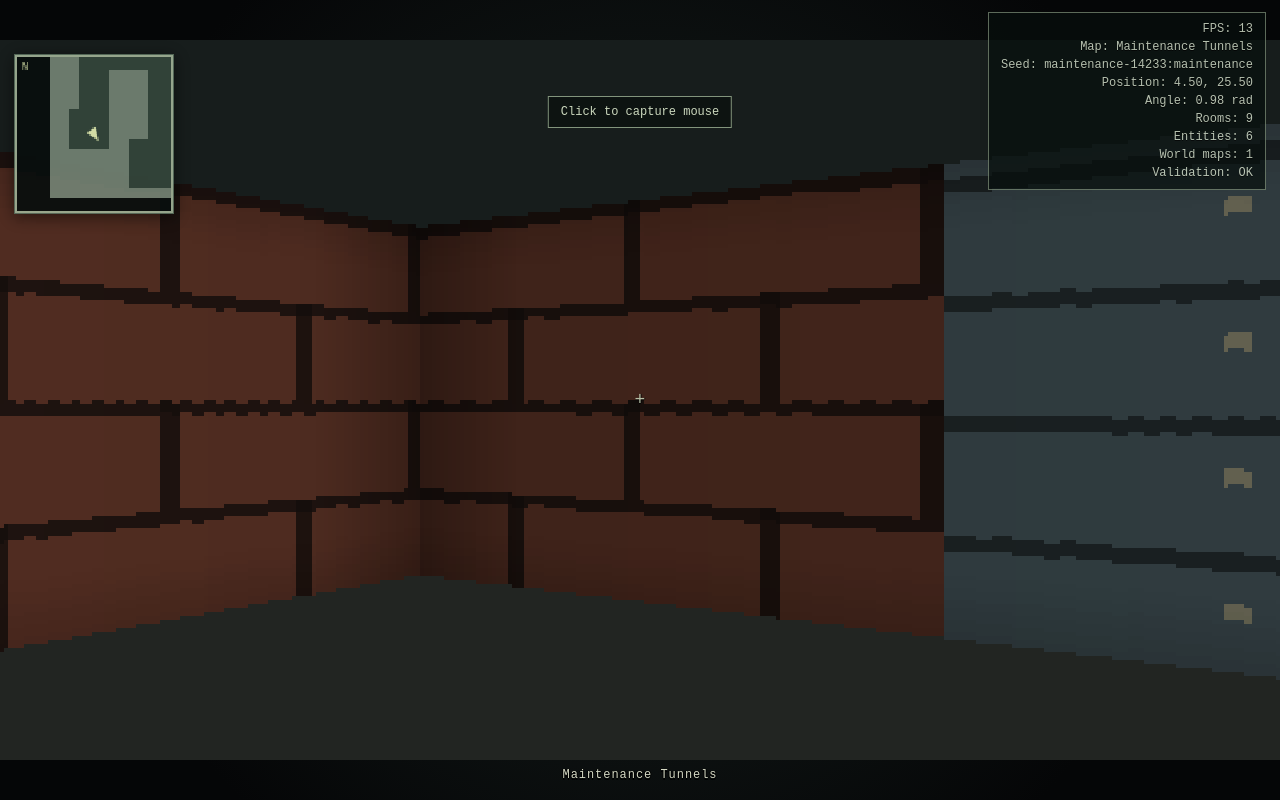
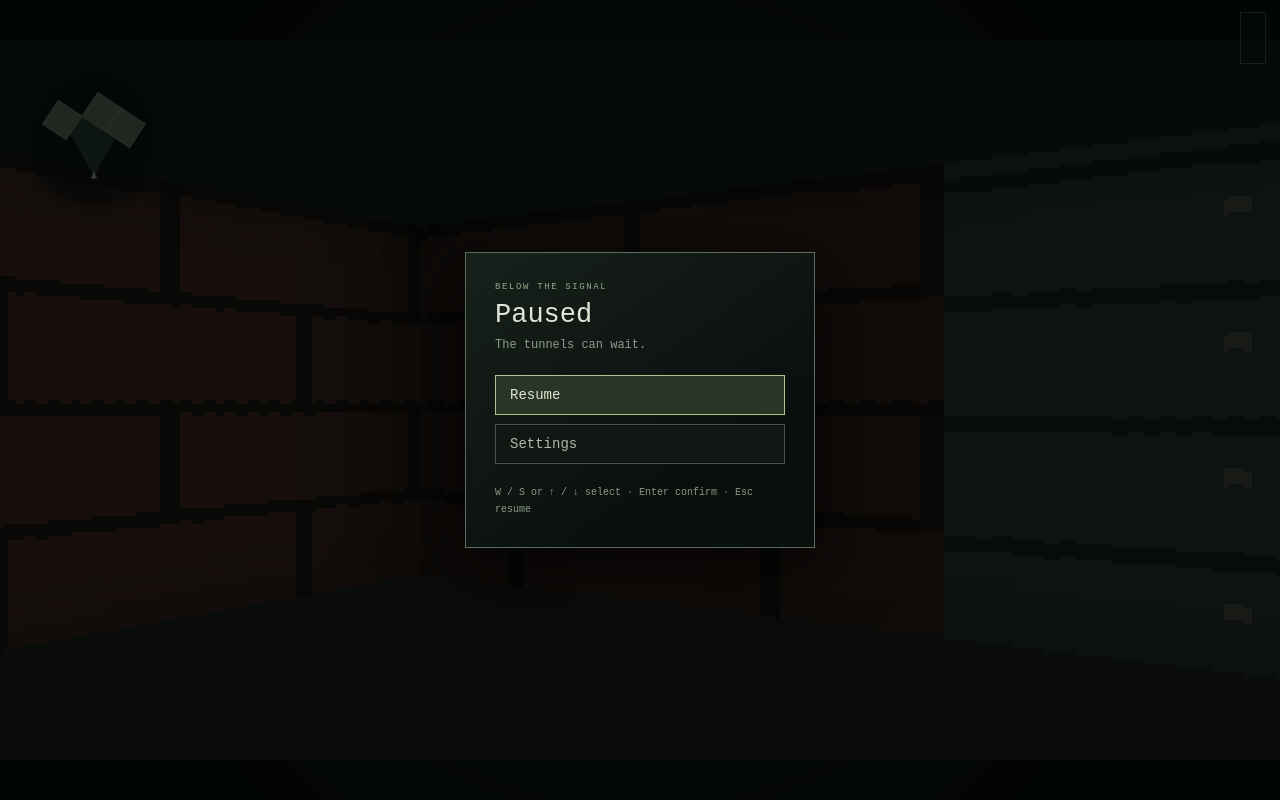
Before and after one commit to sortedcord/project-serenade, a website built with Vite: page index.html in a window 1280 px wide. Built offline with nearby package versions, Linux system fonts and the light colour scheme; animation ran at ten frames a second.

Commit message:
Start paused with capture-gated resume and camera-view minimap

```diff
--- a/index.html
+++ b/index.html
@@ -7,21 +7,21 @@
   </head>
   <body>
     <main id="game-shell">
-      <canvas id="game-canvas" width="320" height="180" aria-label="Below the Signal game"></canvas>
+      <canvas id="game-canvas" width="320" height="180" aria-label="Below the Signal game" tabindex="-1"></canvas>
       <section id="hud" aria-live="polite">
         <div id="crosshair">+</div>
         <div id="location-name" aria-live="polite"></div>
         <div id="prompt"></div>
-        <canvas id="minimap" width="96" height="96" aria-label="Nearby map: north up, gold exits, amber props, player direction" data-position="top-left"></canvas>
+        <canvas id="minimap" width="160" height="160" aria-label="Camera view from above: forward up, visible walls, gold exits, amber props" data-position="top-left"></canvas>
         <div id="debug-info" aria-label="Performance and debug information" aria-live="off" hidden></div>
       </section>
-      <div id="capture-message">Click to capture mouse</div>
       <div id="error" role="alert"></div>
-      <div id="pause-shade" hidden>
+      <div id="pause-shade">
         <section id="pause-panel" role="dialog" aria-modal="true" aria-labelledby="pause-title" tabindex="-1">
           <p class="settings-kicker">BELOW THE SIGNAL</p>
           <h1 id="pause-title">Paused</h1>
           <p class="pause-intro">The tunnels can wait.</p>
+          <p id="pause-capture-error" class="pause-help" role="alert"></p>
           <nav aria-label="Pause actions">
             <button id="pause-resume" type="button">Resume</button>
             <button id="pause-settings" type="button">Settings</button>
@@ -53,7 +53,7 @@
             <span class="setting-control"><output id="setting-ao-value" for="setting-ao"></output><input id="setting-ao" type="range" min="0" max="1" step="0.05" /></span>
           </label>
           <label class="setting-row" for="setting-minimap-size">
-            <span class="setting-copy"><span class="setting-name">Minimap size</span><span class="setting-description">On-screen size of the nearby map</span></span>
+            <span class="setting-copy"><span class="setting-name">Minimap size</span><span class="setting-description">On-screen size of the camera-view map</span></span>
             <span class="setting-control"><output id="setting-minimap-size-value" for="setting-minimap-size"></output><input id="setting-minimap-size" type="range" min="96" max="256" step="8" /></span>
           </label>
           <label class="setting-row" for="setting-minimap-position">
--- a/src/engine/Game.ts
+++ b/src/engine/Game.ts
@@ -35,14 +35,9 @@
   private readonly settingsScreen: SettingsScreen;
   private readonly pauseMenu: PauseMenu;
   private transitionCooldown = 0;
-  private readonly canvas: HTMLCanvasElement;
-  private readonly captureMessage: HTMLElement;
   private readonly prompt: HTMLElement;
-  private pointerLockPending = false;
 
-  constructor(canvas: HTMLCanvasElement, captureMessage: HTMLElement, prompt: HTMLElement, seed: string) {
-    this.canvas = canvas;
-    this.captureMessage = captureMessage;
+  constructor(canvas: HTMLCanvasElement, prompt: HTMLElement, seed: string) {
     this.prompt = prompt;
     this.world = new WorldManager(seed);
     this.player = createPlayer(this.world.currentMap);
@@ -57,17 +52,16 @@
       this.renderer.ambientOcclusion = settings.ambientOcclusion;
       this.frameRateLimiter.setLimit(settings.maxFps);
       this.frameRateLimiter.reset();
+      this.minimap.configure(settings.minimapPosition, settings.minimapSize);
       this.debugInfo.configure(settings);
     }, () => this.pauseMenu.show());
     this.pauseMenu = new PauseMenu(canvas, this.settingsScreen, paused => {
       this.input.setSuspended(paused);
-      this.pointerLockPending = !paused;
-      this.captureMessage.classList.add('hidden');
       if (paused) this.prompt.textContent = '';
+      this.previousTime = performance.now();
       this.frameRateLimiter.reset();
     });
-    document.addEventListener('pointerlockchange', this.onPointerLockChange);
-    document.addEventListener('pointerlockerror', this.onPointerLockError);
+    this.pauseMenu.pause();
     window.addEventListener('keydown', this.onDebugKey);
   }
 
@@ -79,18 +73,7 @@
     this.input.destroy();
     this.settingsScreen.destroy();
     window.removeEventListener('keydown', this.onDebugKey);
-    document.removeEventListener('pointerlockchange', this.onPointerLockChange);
-    document.removeEventListener('pointerlockerror', this.onPointerLockError);
   }
-  private readonly onPointerLockChange = (): void => {
-    const locked = document.pointerLockElement === this.canvas;
-    if (locked) this.pointerLockPending = false;
-    this.captureMessage.classList.toggle('hidden', this.pauseMenu.paused || locked || this.pointerLockPending);
-  };
-  private readonly onPointerLockError = (): void => {
-    this.pointerLockPending = false;
-    if (!this.pauseMenu.paused && document.pointerLockElement !== this.canvas) this.captureMessage.classList.remove('hidden');
-  };
 
   private readonly onDebugKey = (event: KeyboardEvent): void => {
     if (event.repeat || event.target instanceof HTMLInputElement || event.target instanceof HTMLSelectElement || this.pauseMenu.paused) return;
@@ -108,7 +91,7 @@
     this.previousTime = time;
     if (this.pauseMenu.paused) {
       this.renderer.render(this.world.currentMap, this.player);
-      this.minimap.draw(this.world.currentMap, this.player);
+      this.minimap.draw(this.world.currentMap, this.player, this.renderer.raycaster);
       this.frameHandle = requestAnimationFrame(this.frame);
       return;
     }
@@ -122,7 +105,7 @@
     const target = nearestInteractable(this.world.currentMap.entities, this.player.positionX, this.player.positionY, Math.atan2(this.player.directionY, this.player.directionX), 1.7);
     this.prompt.textContent = target ? `E · ${String(target.properties?.label ?? target.type)}` : '';
     this.renderer.render(this.world.currentMap, this.player);
-    this.minimap.draw(this.world.currentMap, this.player);
+    this.minimap.draw(this.world.currentMap, this.player, this.renderer.raycaster);
     this.drawOverlays();
     this.frameHandle = requestAnimationFrame(this.frame);
   };
--- a/src/engine/Input.ts
+++ b/src/engine/Input.ts
@@ -33,10 +33,6 @@
     rotatePlayer(this.player, event.movementX * PLAYER_CONFIG.mouseSensitivity);
     lookPlayer(this.player, -event.movementY * PLAYER_CONFIG.mouseSensitivity);
   };
-  private readonly onCanvasClick = (): void => {
-    if (this.suspended) return;
-    if (document.pointerLockElement !== this.canvas) void this.canvas.requestPointerLock();
-  };
   private readonly onPointerLockChange = (): void => {
     if (document.pointerLockElement !== this.canvas) this.keys.clear();
   };
@@ -49,7 +45,6 @@
     document.addEventListener('mousemove', this.onMouseMove);
     document.addEventListener('pointerlockchange', this.onPointerLockChange);
     document.addEventListener('pointerlockerror', this.onPointerLockError);
-    canvas.addEventListener('click', this.onCanvasClick);
   }
 
   get pointerLocked(): boolean { return document.pointerLockElement === this.canvas; }
@@ -87,7 +82,6 @@
     document.removeEventListener('mousemove', this.onMouseMove);
     document.removeEventListener('pointerlockchange', this.onPointerLockChange);
     document.removeEventListener('pointerlockerror', this.onPointerLockError);
-    this.canvas.removeEventListener('click', this.onCanvasClick);
     if (document.pointerLockElement === this.canvas) document.exitPointerLock();
     this.keys.clear();
   }
--- a/src/engine/MinimapRenderer.ts
+++ b/src/engine/MinimapRenderer.ts
@@ -1,20 +1,32 @@
 import type { GameMap } from '../world/GameMap';
 import type { Player } from './Player';
+import type { Raycaster } from './Raycaster';
 import type { MinimapPosition } from './GameSettings';
 
-/** North-up local map, rendered independently from the full-size debug map. */
+/** Heading-up 2D footprint of the scene's actual camera rays, not a fixed map crop. */
 export class MinimapRenderer {
   private readonly context: CanvasRenderingContext2D;
-  private readonly resolution = 96;
-  private readonly tileScale = 6;
+  private readonly resolution = 160;
+  private readonly edgeMask: HTMLCanvasElement;
+  private wallCells = new Uint8Array(0);
 
   constructor(private readonly canvas: HTMLCanvasElement) {
     canvas.width = this.resolution;
     canvas.height = this.resolution;
-    const context = canvas.getContext('2d', { alpha: false });
+    const context = canvas.getContext('2d');
     if (!context) throw new Error('Canvas 2D is unavailable for the minimap.');
     this.context = context;
     context.imageSmoothingEnabled = false;
+    this.edgeMask = document.createElement('canvas');
+    this.edgeMask.width = this.edgeMask.height = this.resolution;
+    const mask = this.edgeMask.getContext('2d')!;
+    const center = this.resolution / 2;
+    const fade = mask.createRadialGradient(center, center, center * .65, center, center, center);
+    fade.addColorStop(0, '#fff');
+    fade.addColorStop(.5, '#ffffffb0');
+    fade.addColorStop(1, '#ffffff00');
+    mask.fillStyle = fade;
+    mask.fillRect(0, 0, this.resolution, this.resolution);
   }
 
   configure(position: MinimapPosition, size: number): void {
@@ -23,43 +35,72 @@
     this.canvas.style.height = `${size}px`;
   }
 
-  draw(map: GameMap, player: Player): void {
-    const ctx = this.context, scale = this.tileScale, center = this.resolution / 2;
-    const originX = center - player.positionX * scale;
-    const originY = center - player.positionY * scale;
-    ctx.fillStyle = '#080e0d';
-    ctx.fillRect(0, 0, this.resolution, this.resolution);
-    const radius = center / scale;
-    const minX = Math.max(0, Math.floor(player.positionX - radius));
-    const minY = Math.max(0, Math.floor(player.positionY - radius));
-    const maxX = Math.min(map.width - 1, Math.ceil(player.positionX + radius));
-    const maxY = Math.min(map.height - 1, Math.ceil(player.positionY + radius));
-    for (let y = minY; y <= maxY; y++) for (let x = minX; x <= maxX; x++) {
-      ctx.fillStyle = map.tiles[y]![x] === 0 ? '#34463b' : '#738273';
-      ctx.fillRect(Math.floor(originX + x * scale), Math.floor(originY + y * scale), scale, scale);
+  draw(map: GameMap, player: Player, rays: Raycaster): void {
+    const ctx = this.context, size = this.resolution;
+    const centerX = size * .5, playerY = size * .76;
+    const planeLength = Math.hypot(player.planeX, player.planeY);
+    let farthest = 2, widest = 1;
+    // Fit every visible hit, including distant isolated blocks, into the map.
+    for (let column = 0; column < rays.width; column++) {
+      const depth = rays.depthBuffer[column]!;
+      farthest = Math.max(farthest, depth);
+      widest = Math.max(widest, Math.abs((2 * column / rays.width - 1) * planeLength * depth));
     }
-    ctx.fillStyle = '#b77c56';
-    for (const entity of map.entities) {
-      const x = originX + entity.x * scale, y = originY + entity.y * scale;
-      if (x >= 0 && y >= 0 && x < this.resolution && y < this.resolution) ctx.fillRect(Math.floor(x) - 1, Math.floor(y) - 1, 2, 2);
+    const scale = Math.min(size * .55 / (farthest + 1), size * .37 / (widest + 1));
+    ctx.clearRect(0, 0, size, size);
+    ctx.fillStyle = '#080e0dde';
+    ctx.beginPath(); ctx.arc(size / 2, size / 2, size / 2, 0, Math.PI * 2); ctx.fill();
+
+    // World coordinates become heading-relative map coordinates: forward is up.
+    ctx.save();
+    ctx.setTransform(-player.directionY * scale, -player.directionX * scale,
+      player.directionX * scale, -player.directionY * scale,
+      centerX + scale * (player.directionY * player.positionX - player.directionX * player.positionY),
+      playerY + scale * (player.directionX * player.positionX + player.directionY * player.positionY));
+    ctx.beginPath(); ctx.moveTo(player.positionX, player.positionY);
+    for (let column = 0; column < rays.width; column++) {
+      const cameraX = 2 * column / rays.width - 1, depth = rays.depthBuffer[column]!;
+      ctx.lineTo(player.positionX + (player.directionX + player.planeX * cameraX) * depth,
+        player.positionY + (player.directionY + player.planeY * cameraX) * depth);
     }
-    ctx.fillStyle = '#e6bd69';
-    for (const exit of map.exits) {
-      const x = originX + (exit.x + .5) * scale, y = originY + (exit.y + .5) * scale;
-      if (x >= 0 && y >= 0 && x < this.resolution && y < this.resolution) ctx.fillRect(Math.floor(x) - 2, Math.floor(y) - 2, 4, 4);
+    ctx.closePath(); ctx.fillStyle = '#344e40'; ctx.fill();
+
+    if (this.wallCells.length !== map.width * map.height) this.wallCells = new Uint8Array(map.width * map.height);
+    this.wallCells.fill(0);
+    ctx.fillStyle = '#87967a'; ctx.strokeStyle = '#b9c8a7'; ctx.lineWidth = .7 / scale;
+    for (let column = 0; column < rays.width; column++) {
+      const x = rays.hitTileX[column]!, y = rays.hitTileY[column]!;
+      if (x < 0 || y < 0 || x >= map.width || y >= map.height) continue;
+      const index = y * map.width + x;
+      if (this.wallCells[index]) continue;
+      this.wallCells[index] = 1;
+      ctx.fillRect(x, y, 1, 1); ctx.strokeRect(x, y, 1, 1);
     }
-    // The arrow rotates with yaw, while tiles remain north-up and centered.
-    ctx.fillStyle = '#e2edb1';
-    ctx.beginPath();
-    ctx.moveTo(center + player.directionX * 5, center + player.directionY * 5);
-    ctx.lineTo(center - player.directionX * 3 - player.directionY * 3, center - player.directionY * 3 + player.directionX * 3);
-    ctx.lineTo(center - player.directionX * 3 + player.directionY * 3, center - player.directionY * 3 - player.directionX * 3);
-    ctx.closePath();
-    ctx.fill();
-    ctx.fillStyle = '#e2edb1';
-    ctx.font = '7px monospace';
-    ctx.fillText('N', 4, 9);
-    ctx.strokeStyle = '#a0b196';
-    ctx.strokeRect(.5, .5, this.resolution - 1, this.resolution - 1);
+    // Markers use the same camera-space depth/column test as scene billboards.
+    const determinant = player.planeX * player.directionY - player.directionX * player.planeY;
+    if (Math.abs(determinant) > 1e-8) {
+      ctx.fillStyle = '#c98e65';
+      for (const entity of map.entities) this.drawMarker(entity.x, entity.y, .9, player, rays, determinant, scale);
+      ctx.fillStyle = '#edc971';
+      for (const exit of map.exits) this.drawMarker(exit.x + .5, exit.y + .5, 1.4, player, rays, determinant, scale);
+    }
+    ctx.restore();
+
+    ctx.fillStyle = '#e2edb1'; ctx.beginPath();
+    ctx.moveTo(centerX, playerY - 5); ctx.lineTo(centerX - 3, playerY + 3);
+    ctx.lineTo(centerX + 3, playerY + 3); ctx.closePath(); ctx.fill();
+    ctx.globalCompositeOperation = 'destination-in';
+    ctx.drawImage(this.edgeMask, 0, 0);
+    ctx.globalCompositeOperation = 'source-over';
+  }
+
+  private drawMarker(x: number, y: number, radius: number, player: Player, rays: Raycaster, determinant: number, scale: number): void {
+    const dx = x - player.positionX, dy = y - player.positionY;
+    const depth = (-player.planeY * dx + player.planeX * dy) / determinant;
+    if (depth <= .05) return;
+    const cameraX = (player.directionY * dx - player.directionX * dy) / determinant;
+    const column = Math.floor(rays.width * .5 * (1 + cameraX / depth));
+    if (column < 0 || column >= rays.width || depth >= rays.depthBuffer[column]!) return;
+    this.context.beginPath(); this.context.arc(x, y, radius / scale, 0, Math.PI * 2); this.context.fill();
   }
 }
--- a/src/engine/PauseMenu.ts
+++ b/src/engine/PauseMenu.ts
@@ -8,6 +8,8 @@
   private readonly buttons: HTMLButtonElement[];
   private selected = 0;
   private pointerWasLocked = false;
+  private resumeRequested = false;
+  private readonly captureError: HTMLElement;
   paused = false;
 
   constructor(private readonly canvas: HTMLCanvasElement, private readonly settings: SettingsScreen, private readonly onPauseChange: (paused: boolean) => void) {
@@ -18,6 +20,9 @@
     this.shade = shade;
     this.resumeButton = resume;
     this.settingsButton = settingsButton;
+    const captureError = document.querySelector<HTMLElement>('#pause-capture-error');
+    if (!captureError) throw new Error('Game page is missing the pointer capture error message.');
+    this.captureError = captureError;
     this.buttons = [resume, settingsButton];
     resume.addEventListener('click', this.resume);
     settingsButton.addEventListener('click', this.openSettings);
@@ -27,9 +32,11 @@
     window.addEventListener('blur', this.pause);
     document.addEventListener('visibilitychange', this.onVisibilityChange);
     document.addEventListener('pointerlockchange', this.onPointerLockChange);
+    document.addEventListener('pointerlockerror', this.onPointerLockRequestFailure);
   }
 
   readonly pause = (): void => {
+    this.resumeRequested = false;
     if (this.paused) return;
     this.paused = true;
     this.onPauseChange(true);
@@ -45,19 +52,23 @@
   };
 
   private readonly resume = (): void => {
-    this.shade.hidden = true;
-    this.paused = false;
-    this.onPauseChange(false);
-    this.canvas.focus();
+    if (this.resumeRequested) return;
+    this.resumeRequested = true;
+    this.captureError.textContent = '';
+    // Called directly by the real click/keyboard gesture. Do not unpause until
+    // pointerlockchange confirms capture, including browsers returning void.
     try {
-      void Promise.resolve(this.canvas.requestPointerLock()).catch(() => this.onPointerLockRequestFailure());
+      const request = this.canvas.requestPointerLock();
+      if (request) void request.catch(this.onPointerLockRequestFailure);
     } catch {
       this.onPointerLockRequestFailure();
     }
   };
 
   private readonly onPointerLockRequestFailure = (): void => {
-    this.canvas.dispatchEvent(new Event('pointerlockerror'));
+    if (!this.resumeRequested) return;
+    this.resumeRequested = false;
+    this.captureError.textContent = 'Mouse capture was refused by the browser. Press Resume to try again.';
   };
 
   private readonly openSettings = (): void => {
@@ -69,7 +80,17 @@
   private readonly onVisibilityChange = (): void => { if (document.hidden) this.pause(); };
   private readonly onPointerLockChange = (): void => {
     const locked = document.pointerLockElement === this.canvas;
-    if (this.pointerWasLocked && !locked) this.pause();
+    if (locked && this.resumeRequested) {
+      this.resumeRequested = false;
+      this.shade.hidden = true;
+      this.paused = false;
+      this.onPauseChange(false);
+      this.canvas.focus();
+    } else if (locked && this.paused) {
+      document.exitPointerLock();
+    } else if (this.pointerWasLocked && !locked) {
+      this.pause();
+    }
     this.pointerWasLocked = locked;
   };
 
@@ -97,7 +118,10 @@
       this.updateSelection();
     } else if (key === 'enter' || key === ' ') {
       event.preventDefault();
-      if (!event.repeat) this.buttons[this.selected]!.click();
+      if (!event.repeat) {
+        if (this.selected === 0) this.resume();
+        else this.openSettings();
+      }
     }
   };
 
@@ -125,5 +149,7 @@
     window.removeEventListener('blur', this.pause);
     document.removeEventListener('visibilitychange', this.onVisibilityChange);
     document.removeEventListener('pointerlockchange', this.onPointerLockChange);
+    document.removeEventListener('pointerlockerror', this.onPointerLockRequestFailure);
+    this.resumeRequested = false;
   }
 }
--- a/src/engine/Raycaster.ts
+++ b/src/engine/Raycaster.ts
@@ -19,6 +19,8 @@
   readonly wallStarts: Int16Array;
   readonly cornerOcclusion: Float32Array;
   readonly wallEnds: Int16Array;
+  readonly hitTileX: Int16Array;
+  readonly hitTileY: Int16Array;
 
   constructor(readonly width: number, readonly height: number) {
     this.depthBuffer = new Float64Array(width);
@@ -28,6 +30,8 @@
     this.wallStarts = new Int16Array(width);
     this.wallEnds = new Int16Array(width);
     this.cornerOcclusion = new Float32Array(width);
+    this.hitTileX = new Int16Array(width);
+    this.hitTileY = new Int16Array(width);
   }
 
   cast(map: GameMap, player: Player): void {
@@ -91,6 +95,8 @@
       this.textureCoordinates[x] = textureX;
       this.wallStarts[x] = startY;
       this.wallEnds[x] = endY;
+      this.hitTileX[x] = mapX;
+      this.hitTileY[x] = mapY;
     }
   }
 }
--- a/src/main.ts
+++ b/src/main.ts
@@ -2,13 +2,12 @@
 import { createStartingSeed, Game } from './engine/Game';
 
 const canvas = document.querySelector<HTMLCanvasElement>('#game-canvas');
-const captureMessage = document.querySelector<HTMLElement>('#capture-message');
 const prompt = document.querySelector<HTMLElement>('#prompt');
 const error = document.querySelector<HTMLElement>('#error');
-if (!canvas || !captureMessage || !prompt || !error) throw new Error('Game page is missing a required UI element.');
+if (!canvas || !prompt || !error) throw new Error('Game page is missing a required UI element.');
 
 try {
-  const game = new Game(canvas, captureMessage, prompt, createStartingSeed());
+  const game = new Game(canvas, prompt, createStartingSeed());
   game.start();
   window.addEventListener('pagehide', () => game.destroy(), { once: true });
 } catch (cause) {
--- a/src/styles.css
+++ b/src/styles.css
@@ -8,10 +8,8 @@
 #controls { position: absolute; left: 14px; bottom: 12px; color: #8b9a8d; font-size: 11px; opacity: .8; }
 #prompt { position: absolute; left: 50%; bottom: 16%; transform: translateX(-50%); color: #e3d9a4; font-size: 13px; }
 #location-name { position: absolute; left: 50%; bottom: 18px; transform: translateX(-50%); color: #d4d8c3; font-size: 12px; letter-spacing: .08em; text-align: center; text-shadow: 0 2px #000, 1px 0 #000, -1px 0 #000; }
-#capture-message { position: absolute; left: 50%; top: 12%; transform: translateX(-50%); padding: 8px 12px; border: 1px solid #82947c; background: #0a110ecc; color: #cbd7bd; font-size: 12px; transition: opacity .2s; }
-#capture-message.hidden { opacity: 0; }
 #error { position: absolute; inset: 8%; display: none; padding: 18px; white-space: pre-wrap; background: #280e12ee; border: 1px solid #d25d5d; color: #ffd5c7; overflow: auto; }
-#minimap { position: absolute; width: 160px; height: 160px; max-width: calc(100vw - 28px); max-height: calc(100vh - 100px); image-rendering: pixelated; border: 1px solid #596e5c; box-shadow: 0 3px 15px #0008; opacity: .92; }
+#minimap { position: absolute; width: 160px; height: 160px; max-width: calc(100vw - 28px); max-height: calc(100vh - 100px); image-rendering: pixelated; opacity: .94; }
 #minimap[data-position="top-left"] { top: 54px; left: 14px; }
 #minimap[data-position="top-right"] { top: 54px; right: 14px; }
 #minimap[data-position="bottom-left"] { bottom: 38px; left: 14px; }
```
Also changed, not shown: tests/engine/minimap-view.test.ts (added, +26 -0 lines), README.md.
